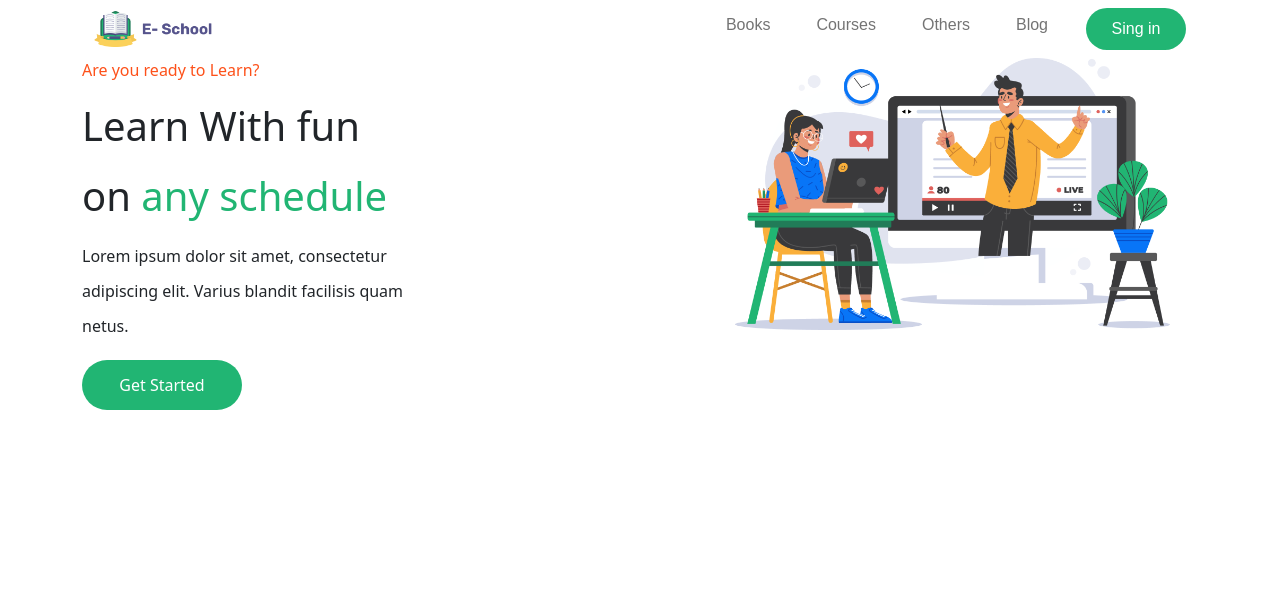
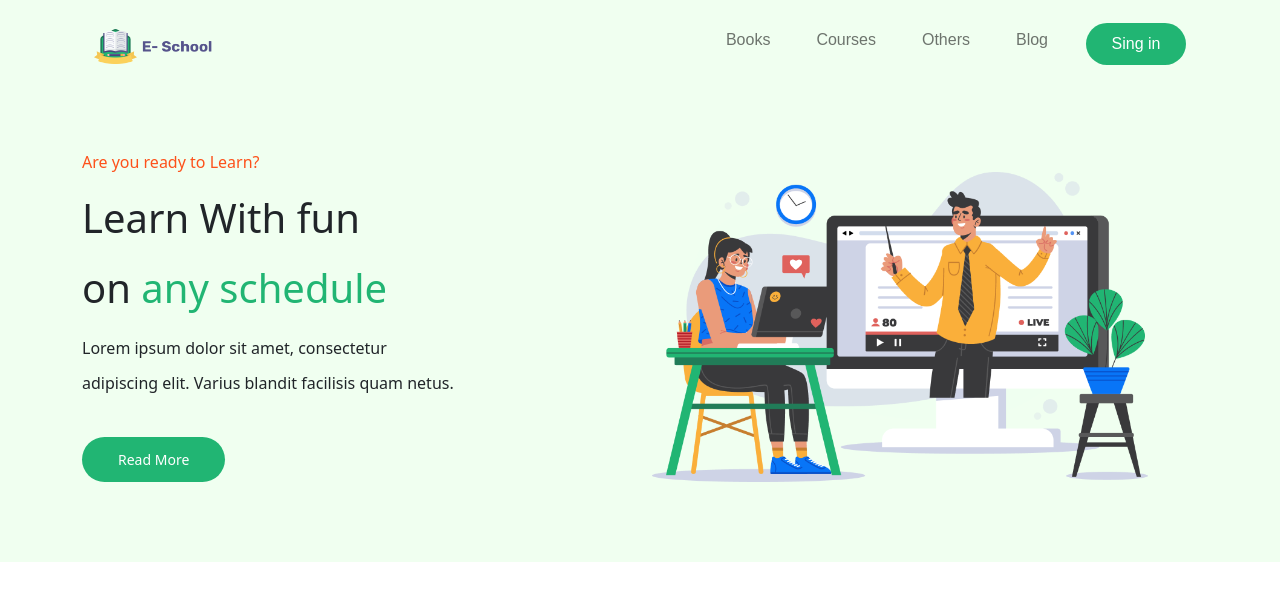
Before and after one commit to alimranweb/E-School-resources, a plain HTML site: page index.html in a window 1280 px wide. Drawn offline with nearby package versions, Linux system fonts and the light colour scheme.

Commit message:
adding my file

```diff
--- a/index.html
+++ b/index.html
@@ -9,7 +9,7 @@
     <link rel="stylesheet" href="style.css">
 </head>
 <body>
-   <section>
+  <header class="nev-ber">
     <div class="container">
       <nav class="navbar navbar-expand-lg navbar-light ">
         <div class="container-fluid">
@@ -19,7 +19,7 @@
                   <span class="navbar-toggler-icon"></span>
                 </button>
           </div>
-          <div class="collapse navbar-collapse" id="navbarNavDropdown">
+          <div class="collapse navbar-collapse nevber" id="navbarNavDropdown">
             <ul class="navbar-nav nev-ber">
               <li class="nav-item">
                 <a class="nav-link" href="#">Books</a>
@@ -40,15 +40,23 @@
           </div>
         </div>
       </nav>
-      <div >
-        <div class="haf-witdh">
+    </div>
+  </header>
+  <section class="hero-area" >
+    <div class="container">
+      <div class="row d-flex align-items-end">
+        <div class="col-md-6">
+          <div class="hero-left">
             <h6>Are you ready to Learn?</h6>
-        <h1>Learn With fun on <span>any schedule</span></h1>
-        <p>Lorem ipsum dolor sit amet, consectetur adipiscing elit. Varius blandit facilisis quam netus.</p>
-        <button>Get Started</button>
+            <h1>Learn With fun </br> on <span>any schedule</span></h1>
+            <p>Lorem ipsum dolor sit amet, consectetur <br> adipiscing elit. Varius blandit facilisis quam netus.</p>
+            <a href="index.html" class="reader-more-btn">Read More</a>
           </div>
-      <div class="haf-witdh">
+        </div>
+        <div class="col-md-6">
+          <div class="hero-right">
             <img src="photos/Illustration.png" alt="img">
+          </div>
         </div>
       </div>
     </div>
--- a/style.css
+++ b/style.css
@@ -1,5 +1,8 @@
-.full-body{
-    background-color: #f0fff0;
+.logo-img{
+    margin-top: 20px;
+}
+.nevber{
+    margin-top: 15px;
 }
 .logo-img img{
     width: 20%;
@@ -22,33 +25,48 @@
 span{
     color: #21B573;
 }
-.haf-witdh{
-    width: 30%;
-    float: left;
-}
-.haf-witdh h6{
+.hero-left h6{
     color: #FD511A;
     line-height: 25px;
     font-size: 16px;
 }
-.haf-witdh h1{
+.hero-left h1{
     line-height:70px;
 }
-.haf-witdh p{
+.hero-left p{
     line-height: 35px;
     font-size: 16px;
 
 }
-.haf-witdh button{
-    line-height: 18.75px;
-    height: 50px;
-    width: 160px;
-    border: none;
-    border-radius: 50px;
-    background-color: #21B573;
+
+.hero-area {
+    background: #F0FFF0;
+    padding-top: 150px;
+    padding-bottom: 80px;
+    position: absolute;
+    left: 0;
+    top: 0;
+    width: 100%;
+}
+
+.nev-ber {
+    position: relative;
+    z-index: 999;
+}
+
+.hero-right img {
+    width: 100%;
+    padding-right: 50px;
+}
+
+.reader-more-btn {
+    background: #21B573;
     color: #fff;
+    font-size: 14px;
+    font-weight: 500;
+    padding: 12px 36px;
+    margin-top: 20px;
+    display: inline-block;
+    border-radius: 30px;
+    text-decoration: none;
 }
-.haf-witdh img{
-    width: 130%;
-    margin-left: 318px;
-}
```
Lines whose indentation alone changed are shown as unchanged.
